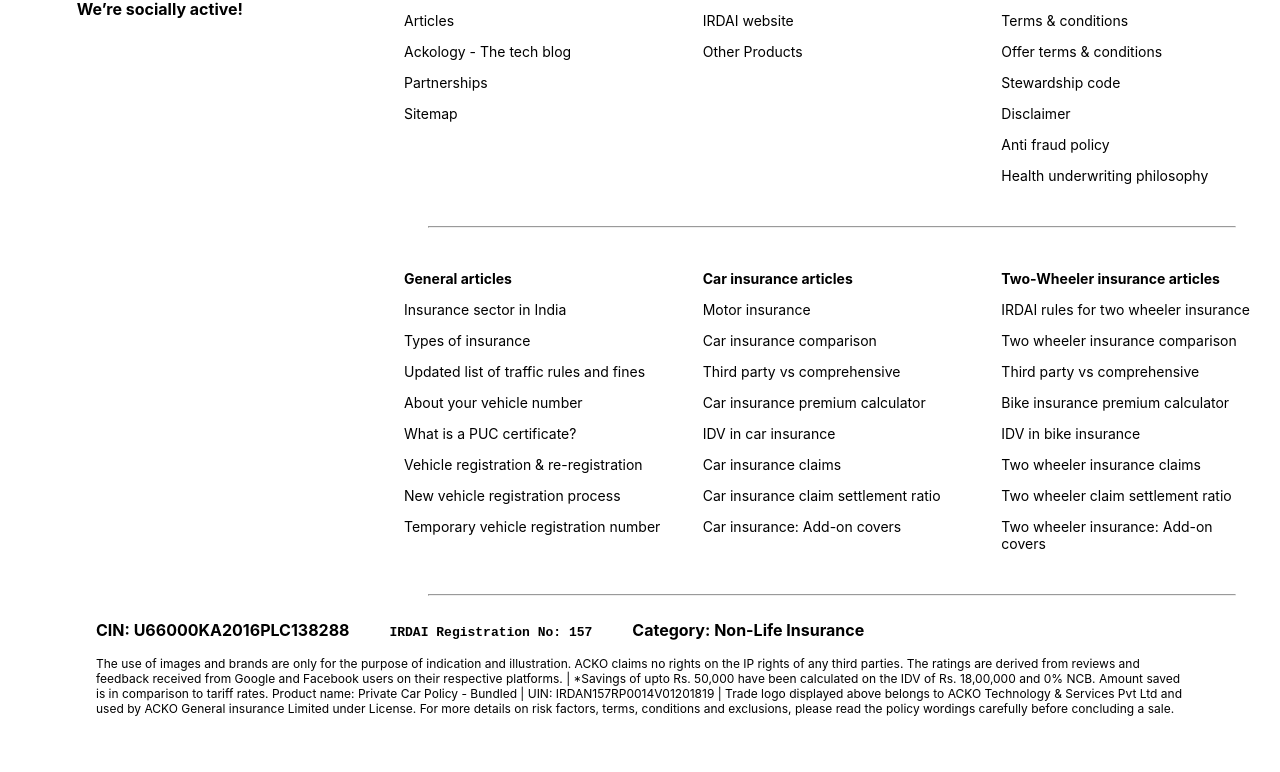
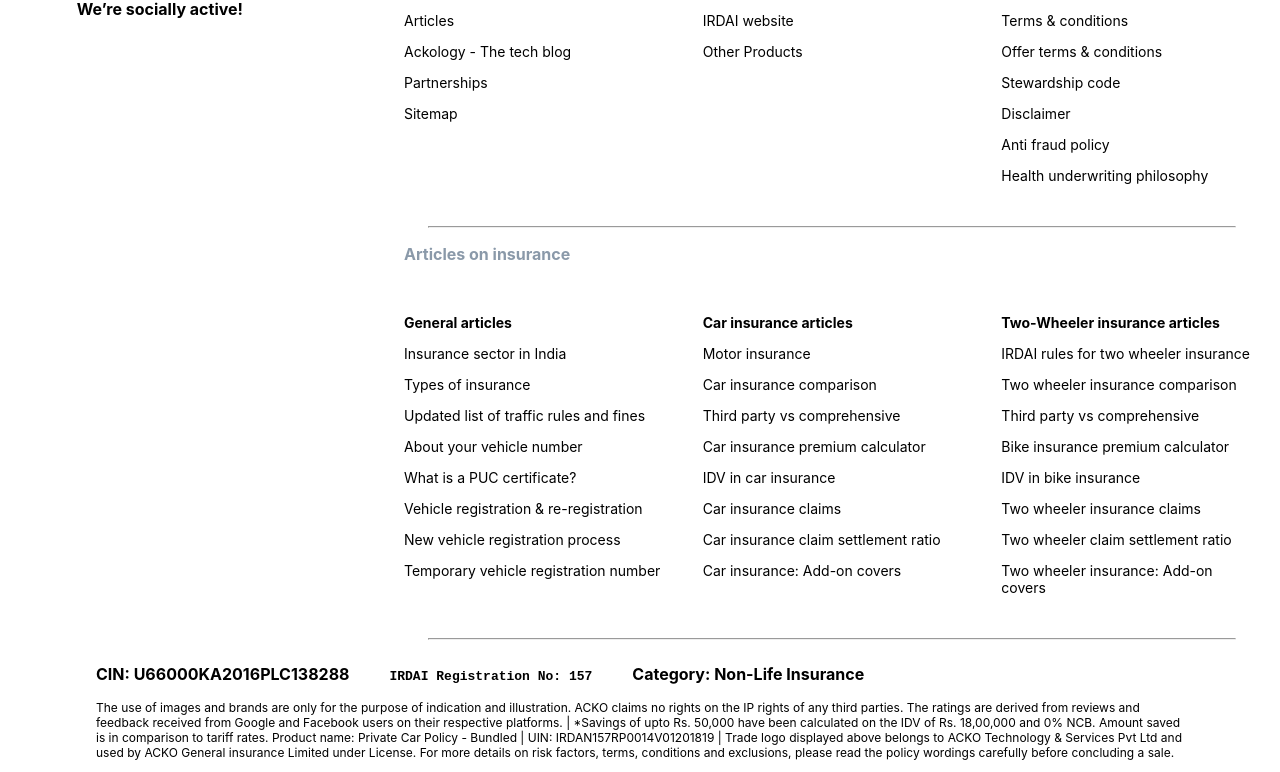
Before and after one commit to app3200/Bike, a React (Create React App) app: page / in a window 1280 px wide. Shown: the part 1273-2045 px from the top of the page. Before the commit the page ends 2001 px from the top, so only its background shows below. Built offline with nearby package versions, Linux system fonts and the light colour scheme.

Commit message:
Update Footer.jsx

```diff
--- a/src/components/Footer.jsx
+++ b/src/components/Footer.jsx
@@ -56,7 +56,7 @@ export function Footer(){
 
                 </div>
                 <hr style={{width:"90%"}} />
-
+                <p style={{color:"rgb(138, 153, 169)",fontWeight:"bold",marginLeft:"20px"}}>Articles on insurance</p>
                 <div style={{display:"flex"}}>
                     <div style={{width:"30%", margin:"20px",fontSize:"14px"}}>
                         <p style={{fontWeight:"bolder"}}>General articles</p>
```
